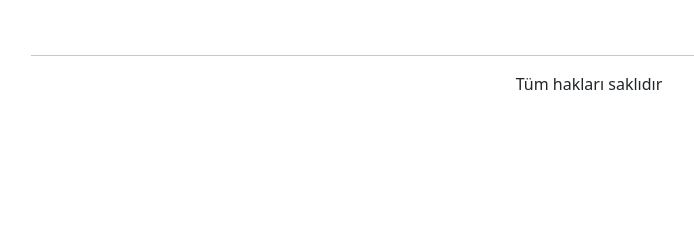
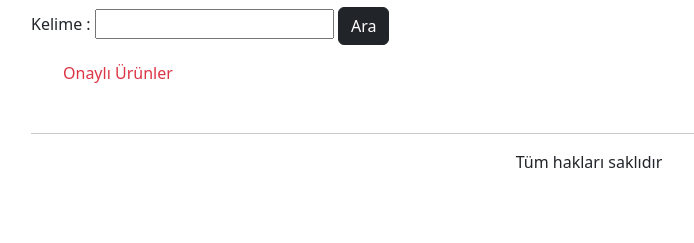
Before and after one commit to muhammetkilinc15/DjangoTutorial, a Django app: page / in a window 1280 px wide. Shown: the part 113-356 px from the top of the page, without its empty margins (51-745 px from the left). Run offline with Django 5.2, Linux system fonts and the light colour scheme; data that the repository does not hold is empty.

Commit message:
Added search form

```diff
--- a/Django_Projects/firstApp/myapp/templates/index.html
+++ b/Django_Projects/firstApp/myapp/templates/index.html
@@ -15,7 +15,13 @@ Index
 <div class="container">
   <div class="row mt-2">
     <div class="col">
+      <form action="list" method="GET">
+        Kelime : <input type="text" name="q">
+        <button type="submit" class="btn btn-dark">Ara</button>
+      </form>
+
       <ul>
+        <p class=" text-danger mt-3">Onaylı Ürünler</p>
         {% for product in products %}
         <li>
          <a href="{% url "product_details" product.slug %}"> {{product.Name}}  <a/>- {{product.Price}}
```
